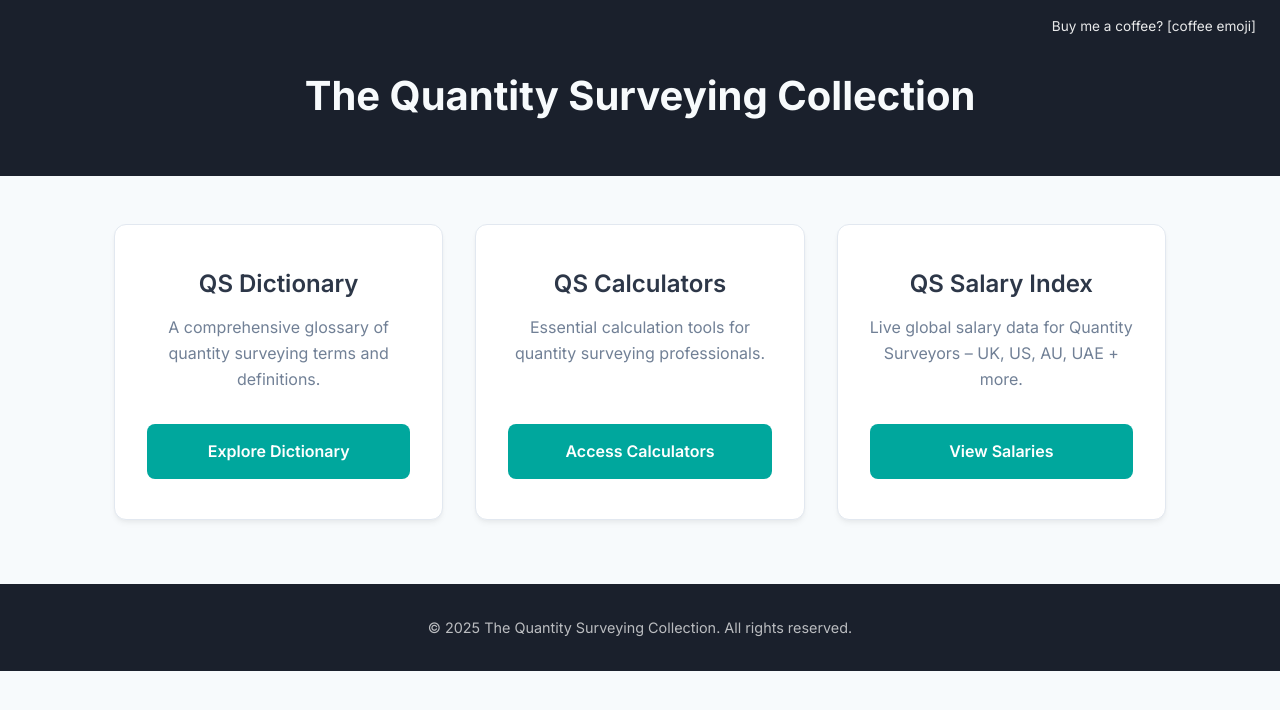
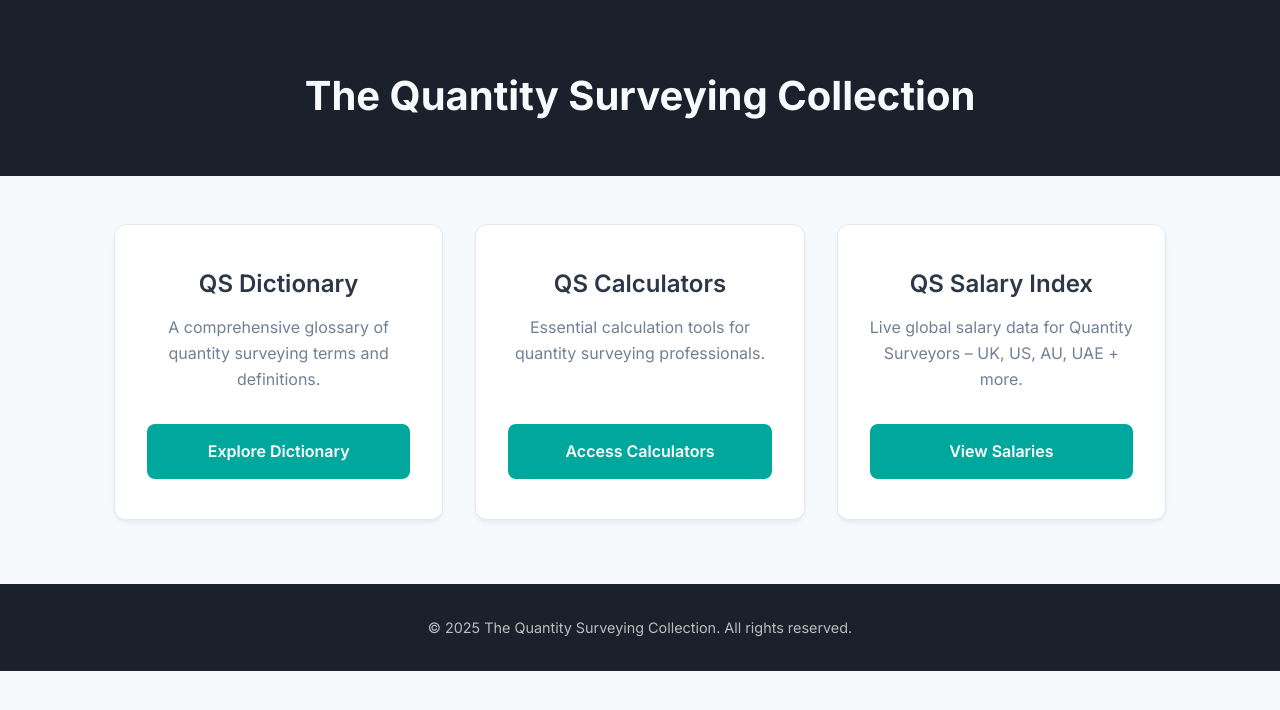
Before and after one commit to fullstackprocrastinator/theqscollection, a plain HTML site: page index.html in a window 1280 px wide. Drawn offline with Linux system fonts and the light colour scheme.

Commit message:
Update index.html

```diff
--- a/index.html
+++ b/index.html
@@ -14,7 +14,7 @@
 <body>
     <header>
         <div class="creator-note">
-            <a href="https://buymeacoffee.com/bengouldins" target="_blank" rel="noopener">Buy me a coffee? [coffee emoji]</a>
+
         </div>
 
         <div class="container">
```
